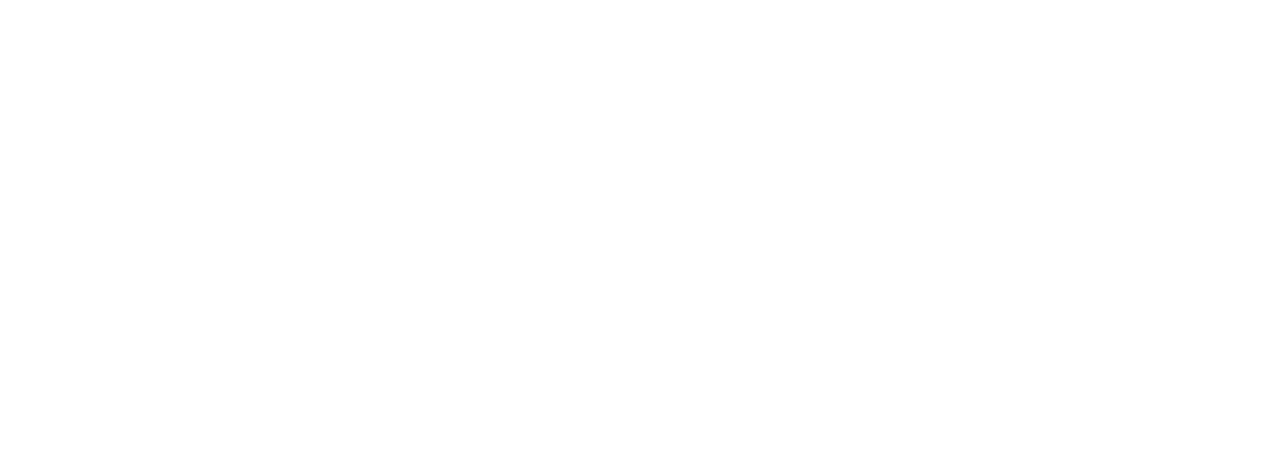
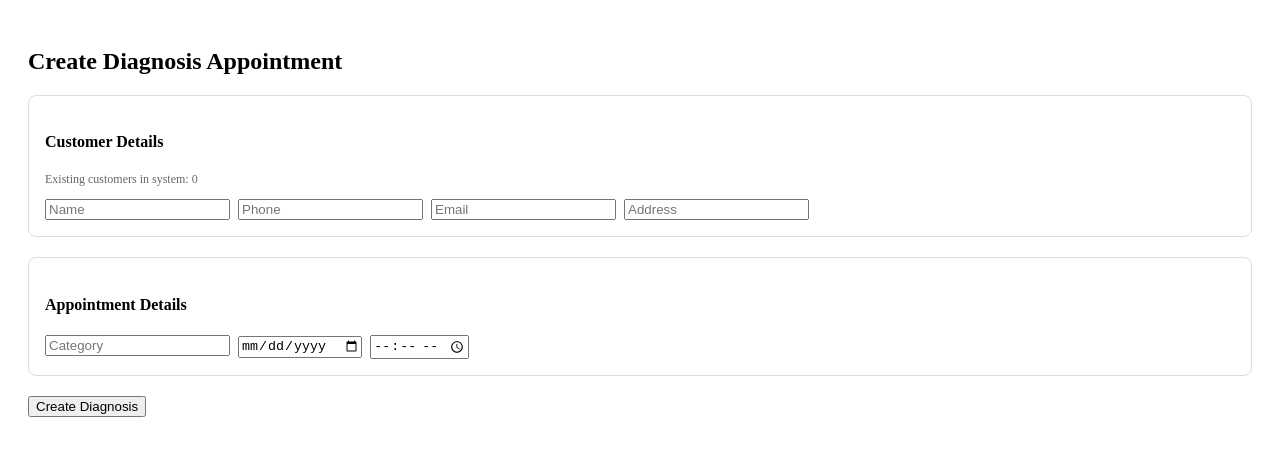
Before and after one commit to deepakM-8bit/Field-appoinment-smart-reminder-platform, a React app in the folder Frontend/: page /admin/create-diagnosis in a window 1280 px wide. Before the commit this address had no page. Shown: the top 456 px of the page. Built offline with nearby package versions, Linux system fonts and the light colour scheme; no server answers; sample sign-in values are in the browser's storage; the HTML template or start-up script is replaced by a standard one.

Commit message:
added the appointment diagosis ui

```diff
--- a/Frontend/src/App.jsx
+++ b/Frontend/src/App.jsx
@@ -6,6 +6,7 @@
 import AdminDashboard from "./pages/admin/AdminDashboard.jsx";
 import CustomersPage from "./pages/admin/CustomerPage.jsx";
 import TechniciansPage from "./pages/admin/TechniciansPage.jsx";
+import CreateDiagnosisPage from "./pages/admin/CreateDiagnosisPage.jsx";
 
 export default function App() {
   return (
@@ -50,6 +51,16 @@
           }
         />
 
+        <Route
+          path="/admin/create-diagnosis"
+          element={
+            <ProtectedRoute role="admin">
+              <CreateDiagnosisPage />
+            </ProtectedRoute>
+          }
+        />
+
+
 
       </Routes>
     </BrowserRouter>
--- /dev/null
+++ b/Frontend/src/pages/admin/CreateDiagnosisPage.jsx
@@ -0,0 +1,148 @@
+import { useEffect, useState } from "react";
+import api from "../../services/api.js";
+
+export default function CreateDiagnosisPage() {
+  const [customers, setCustomers] = useState([]);
+
+  const [name, setName] = useState("");
+  const [phone, setPhone] = useState("");
+  const [email, setEmail] = useState("");
+  const [address, setAddress] = useState("");
+
+  const [category, setCategory] = useState("");
+  const [date, setDate] = useState("");
+  const [time, setTime] = useState("");
+
+  const [result, setResult] = useState(null);
+  const [loading, setLoading] = useState(false);
+
+  useEffect(() => {
+    api.get("/api/customers").then(res => setCustomers(res.data));
+  }, []);
+
+  const handleSubmit = async () => {
+    if (!phone || !category || !date || !time) {
+      alert("Phone, category, date and time are required");
+      return;
+    }
+
+    setLoading(true);
+    setResult(null);
+
+    try {
+      const res = await api.post("/api/appointments/diagnosis", {
+        name,
+        phoneno: phone,
+        email,
+        address,
+        category,
+        sd: date,
+        st: time
+      });
+
+      setResult(res.data);
+    } catch (err) {
+      console.error("Create diagnosis error:", err);
+      alert("Failed to create diagnosis appointment");
+    } finally {
+      setLoading(false);
+    }
+  };
+
+  return (
+    <div style={{ padding: "20px" }}>
+      <h2>Create Diagnosis Appointment</h2>
+
+      <div
+        style={{
+          border: "1px solid #ddd",
+          padding: "16px",
+          borderRadius: "8px",
+          marginBottom: "20px"
+        }}
+      >
+        <h4>Customer Details</h4>
+
+        <p style={{ fontSize: "12px", color: "#666" }}>
+          Existing customers in system: {customers.length}
+        </p>
+
+        <input
+          placeholder="Name"
+          value={name}
+          onChange={e => setName(e.target.value)}
+          style={{ marginRight: "8px" }}
+        />
+
+        <input
+          placeholder="Phone"
+          value={phone}
+          onChange={e => setPhone(e.target.value)}
+          style={{ marginRight: "8px" }}
+        />
+
+        <input
+          placeholder="Email"
+          value={email}
+          onChange={e => setEmail(e.target.value)}
+          style={{ marginRight: "8px" }}
+        />
+
+        <input
+          placeholder="Address"
+          value={address}
+          onChange={e => setAddress(e.target.value)}
+          style={{ marginRight: "8px" }}
+        />
+      </div>
+
+      <div
+        style={{
+          border: "1px solid #ddd",
+          padding: "16px",
+          borderRadius: "8px",
+          marginBottom: "20px"
+        }}
+      >
+        <h4>Appointment Details</h4>
+
+        <input
+          placeholder="Category"
+          value={category}
+          onChange={e => setCategory(e.target.value)}
+          style={{ marginRight: "8px" }}
+        />
+
+        <input
+          type="date"
+          value={date}
+          onChange={e => setDate(e.target.value)}
+          style={{ marginRight: "8px" }}
+        />
+
+        <input
+          type="time"
+          value={time}
+          onChange={e => setTime(e.target.value)}
+        />
+      </div>
+
+      <button onClick={handleSubmit} disabled={loading}>
+        {loading ? "Creating..." : "Create Diagnosis"}
+      </button>
+
+      {result && (
+        <div style={{ marginTop: "20px" }}>
+          <h4>Appointment Created</h4>
+          <p>Appointment ID: {result.appointment.id}</p>
+          <p>
+            Technician:{" "}
+            {result.autoAssignedTechnicianId
+              ? result.autoAssignedTechnicianId
+              : "Waiting for assignment"}
+          </p>
+        </div>
+      )}
+    </div>
+  );
+}
```
Also changed, not shown: 1 other file (tests, documents, lock files or other folders).
